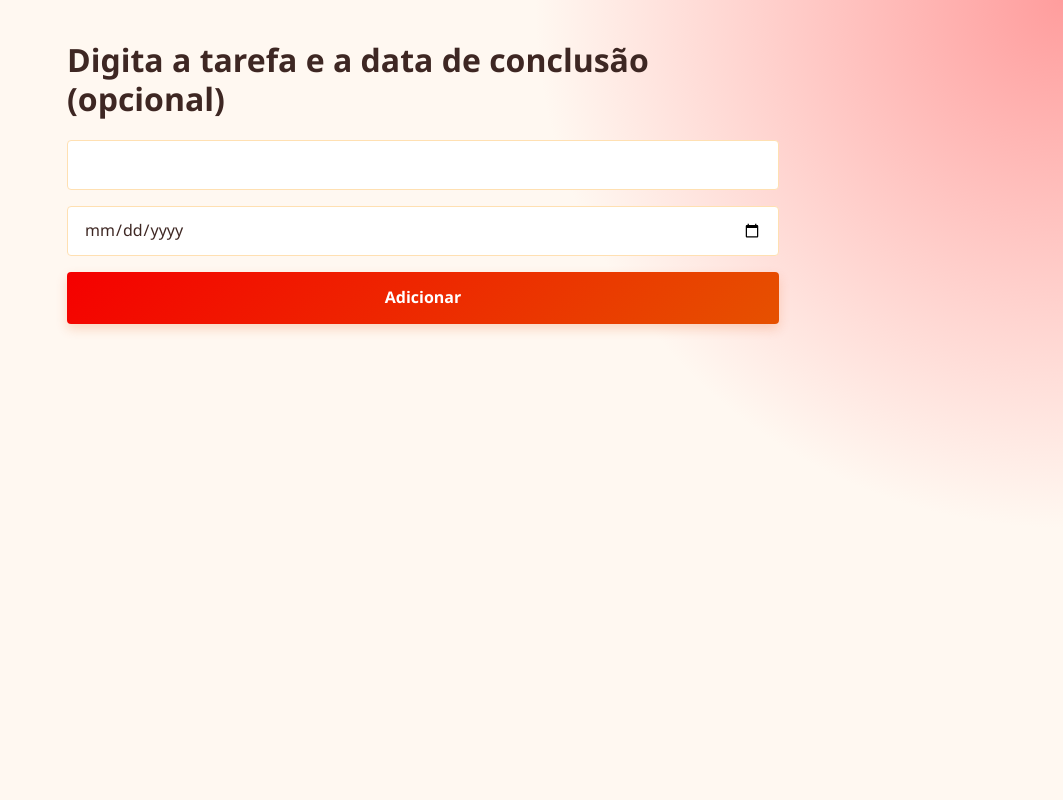
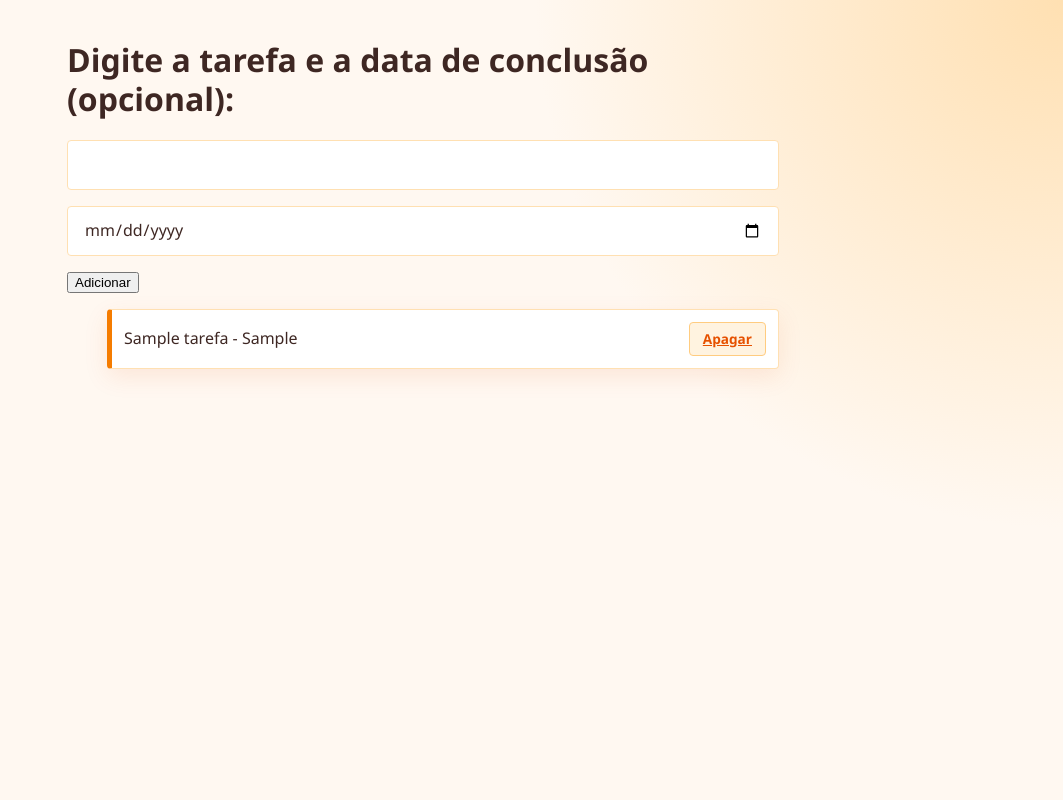
Before and after one commit to marcosvini-g/Tarefas, a Flask app: template src/tarefas/templates/base.html in a window 1280 px wide. Shown: the whole page, without its empty margins (217-1280 px from the left). Run offline with Flask 3, Linux system fonts and the light colour scheme; the template is opened without the code that fills it: most values are stand-ins (such as "Sample title", 1, 10 or a date in 2020).

Commit message:
finizando adição de delete nas tarefas

```diff
--- a/src/tarefas/app.py
+++ b/src/tarefas/app.py
@@ -1,20 +1,48 @@
-from flask import Flask, render_template
+from flask import Flask, redirect, render_template, request, url_for
 
 from tarefas.models.database import init_db
+from tarefas.models.tarefa import Tarefa
 
 app = Flask(__name__)
 
 with app.app_context():
     init_db()
 
-
 @app.route('/test')
 def test():
     return 'Servidor online!'
 
-@app.route('/')
+@app.route('/', methods=['GET', 'POST'])
 def home():
-    return render_template('base.html', titulo='Lista de Tarefas do Marcos')
+
+    if request.method == 'POST':
+        titulo_form = request.form['tituloTarefa'] # casa com o nome do input no form
+        data_conclusao_form = request.form['dataConclusao'] #casa com o nome do input no form
+
+        data_corrigida = data_conclusao_form or None
+        # 'or' nesse caso é um operador de
+
+        # Instnaciamos uma nova tarefa com os dados recebidos do form
+        tarefa = Tarefa(titulo=titulo_form, data_conclusao=data_corrigida)
+
+        # Salvamos a tarefa no banco
+        tarefa.salvarTarefa()
+
+        return redirect(url_for('home'))
+
+    tarefas = Tarefa.listarTarefas()
+
+    return render_template(
+        'base.html',
+        titulo_da_pagina='Minha lista de tarefas',
+        tarefas_da_pagina=tarefas
+    )
+
+# Crie uma nova funcionalidade para apagar casa uma das tarefas cadastradas
+@app.route('/delete/<int:id>')
+def apagar_id_especificado(id):
+    Tarefa.apagarTarefa(id)
+    return redirect(url_for('home'))
 
 if __name__ == '__main__':
     app.run()
--- a/src/tarefas/models/database.py
+++ b/src/tarefas/models/database.py
@@ -74,6 +74,11 @@ class Database:
     def __exit__(self, exc_type, exc_val, exc_tb):
         self.desconectar()
 
+"""
+Definição do caminho absoluto até o arquivo de script SQL que será
+executado para criar o banco de dados na primeira vez que a aplicação
+for utilizada. Esse caminho não depende do sistema operacional.
+"""
 
 BASE_DIR = Path(__file__).resolve().parent.parent
 SQL_PATH = BASE_DIR / "data" / "tarefas.sql"
--- a/src/tarefas/static/style.css
+++ b/src/tarefas/static/style.css
@@ -1,10 +1,5 @@
-/* ==============================
-   Paleta de cores: tons de laranja
-   Aplicação: Lista de tarefas
-   ============================== */
-
 :root {
-    --laranja-principal: #f50000;
+    --laranja-principal: #f57c00;
     --laranja-escuro: #e65100;
     --laranja-claro: #ffcc80;
     --laranja-suave: #fff3e0;
@@ -32,7 +27,7 @@ body {
     background:
         radial-gradient(
             circle at top right,
-            #ff9d9d 0,
+            #ffe0b2 0,
             transparent 35%
         ),
         var(--fundo);
@@ -153,7 +148,7 @@ button:focus-visible {
 
 /* Cada tarefa é um div criado pelo JavaScript */
 
-#listaTarefas > div {
+#listaTarefas > li {
     display: flex;
     align-items: center;
     justify-content: space-between;
@@ -177,14 +172,14 @@ button:focus-visible {
         border-color 0.2s ease;
 }
 
-#listaTarefas > div:hover {
+#listaTarefas > li:hover {
     transform: translateY(-2px);
     border-left-color: var(--laranja-escuro);
     box-shadow: 0 10px 28px rgba(230, 81, 0, 0.15);
 }
 
 
-#listaTarefas button {
+#listaTarefas a {
     flex-shrink: 0;
     margin-left: 0 !important;
     padding: 8px 13px;
@@ -206,7 +201,7 @@ button:focus-visible {
         border-color 0.2s ease;
 }
 
-#listaTarefas button:hover {
+#listaTarefas a:hover {
     color: var(--branco);
     background: var(--laranja-escuro);
     border-color: var(--laranja-escuro);
@@ -222,13 +217,13 @@ button:focus-visible {
         font-size: 1.55rem;
     }
 
-    #listaTarefas > div {
+    #listaTarefas > li {
         align-items: flex-start;
         gap: 12px;
         padding: 14px;
     }
 
-    #listaTarefas button {
+    #listaTarefas a {
         padding: 7px 10px;
     }
 }
--- a/src/tarefas/templates/base.html
+++ b/src/tarefas/templates/base.html
@@ -1,21 +1,32 @@
 <!DOCTYPE html>
-<html lang="en">
+<html lang="pt-BR">
 <head>
     <meta charset="UTF-8">
     <meta name="viewport" content="width=device-width, initial-scale=1.0">
     <title>{{ titulo }}</title>
-    <link rel="stylesheet" href="{{ url_for('static', filename='style.css') }}">
+    <link rel="stylesheet" href="{{ url_for('static', filename= 'style.css') }}">
 </head>
 <body>
-    <h1>Digita a tarefa e a data de conclusão (opcional)</h1>
+    <h1>Digite a tarefa e a data de conclusão (opcional):</h1>
 
-    <input type="text" id="tituloTarefa">
-    <input type="date" id="dataConclusao">
-    <button type="button" onclick="adicionarTarefa()">Adicionar</button>
-    <output id="listaTarefas">Nenhuma tarefa cadastrada</output>
+    <form method="POST"> <!-- seleciona o método HTTP -->
+        <input type="text" id="tituloTarefa" name="tituloTarefa">
+        <input type="date" id="dataConclusao" name="dataConclusao">
+        <button type="submit">Adicionar</button>
+    </form>
+    <!-- <output id="listaTarefas">Nenhuma tarefa cadastrada</output> -->
 
-    <script>
-        // Aplicação MVC (Modelagem-Visualização-Controle)
+    <ul id="listaTarefas">
+        {% for tarefa in tarefas_da_pagina %}
+            <li>
+                {{ tarefa.titulo_tarefa }} - {{ tarefa.data_conclusao }}
+                <a href="{{ url_for('apagar_id_especificado', id=tarefa.id_tarefa) }}">Apagar</a> <!-- Link para a rota de apagar este ID -->
+            </li>
+        {% endfor %}
+    </ul>
+
+    <!--
+        // Aplicação MVC (Molagem-Vosualização-Controle)
 
         // Seção de Modelagem
         let tarefas;
@@ -31,34 +42,34 @@
             localStorage.setItem('tarefas', JSON.stringify(tarefas));
         }
 
-        //Seção de Visualização
+        // Seção de Visualização
         function renderizarTarefas() {
-            const listaTarefas =document.getElementById('listaTarefas');
+            const listaTarefas = document.getElementById('listaTarefas');
             listaTarefas.innerHTML = "";
 
             tarefas.forEach(function(tarefa) {
                 const divTarefa = document.createElement('div');
-                divTarefa.innerHTML = tarefa.tituloTarefa + ' - ' + tarefa.dataConclusao;
+                divTarefa.innerHTML = tarefa.tituloTarefa + '-' + tarefa.DataConsclusao;
 
                 const botaoApagar = document.createElement('button');
-                botaoApagar.innerHTML = "Apagar";
+                botaoApagar.innerHTML = "❌ Apagar";
                 botaoApagar.onclick = apagarTarefa;
                 botaoApagar.id = tarefa.idTarefa;
 
                 divTarefa.appendChild(botaoApagar);
                 listaTarefas.appendChild(divTarefa);
-            });
+            })
         }
 
         // Seção de Controle
-        function adicionarTarefa(){
+        function adicionarTarefa() {
             const tituloTarefa = document.getElementById('tituloTarefa').value;
             const dataConclusao = document.getElementById('dataConclusao').value;
 
             tarefas.push(
                 {
                     tituloTarefa: tituloTarefa,
-                    dataConclusao: dataConclusao,
+                    DataConsclusao: dataConclusao,
                     idTarefa: Date.now()
                 }
             );
@@ -80,9 +91,11 @@
 
             salvarTarefas();
             renderizarTarefas();
+
         }
 
         renderizarTarefas();
-    </script>
+
+    </script> -->
 </body>
 </html>
```
Also changed, not shown: src/tarefas/models/tarefa.py (+27 -5 lines).
